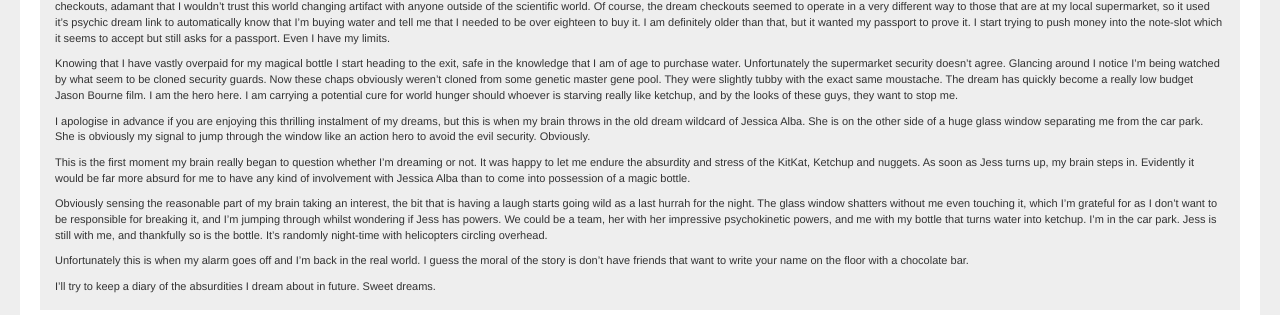
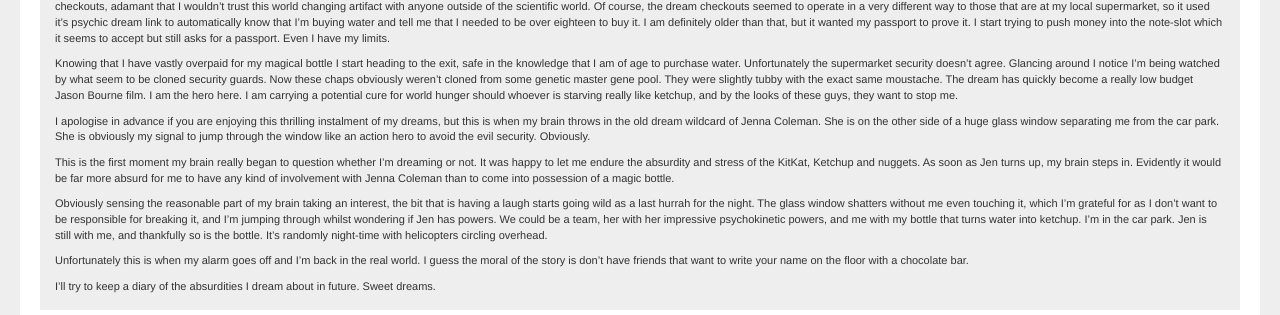
Before and after one commit to davidgitstuff/davidgitstuff.github.io, a Jekyll site: the page built from _posts/2016-09-04-i-had-a-dream.md, in a window 1280 px wide. Shown: the part 566-881 px from the top of the page. Built offline with Jekyll 4.4.1, drawn with Linux system fonts in a browser that asks for light colours; nearby versions of some CDN libraries; library files that are not in the unit come from our copies.

Commit message:
post update

```diff
--- a/_posts/2016-09-04-i-had-a-dream.md
+++ b/_posts/2016-09-04-i-had-a-dream.md
@@ -20,11 +20,11 @@ Wait, I hadn't paid for the water yet. Legally I don't own this magic bottle. Si
 
 Knowing that I have vastly overpaid for my magical bottle I start heading to the exit, safe in the knowledge that I am of age to purchase water. Unfortunately the supermarket security doesn't agree. Glancing around I notice I'm being watched by what seem to be cloned security guards. Now these chaps obviously weren't cloned from some genetic master gene pool. They were slightly tubby with the exact same moustache. The dream has quickly become a really low budget Jason Bourne film. I am the hero here. I am carrying a potential cure for world hunger should whoever is starving really like ketchup, and by the looks of these guys, they want to stop me.
 
-I apologise in advance if you are enjoying this thrilling instalment of my dreams, but this is when my brain throws in the old dream wildcard of Jessica Alba. She is on the other side of a huge glass window separating me from the car park. She is obviously my signal to jump through the window like an action hero to avoid the evil security. Obviously.
+I apologise in advance if you are enjoying this thrilling instalment of my dreams, but this is when my brain throws in the old dream wildcard of Jenna Coleman. She is on the other side of a huge glass window separating me from the car park. She is obviously my signal to jump through the window like an action hero to avoid the evil security. Obviously.
 
-This is the first moment my brain really began to question whether I'm dreaming or not. It was happy to let me endure the absurdity and stress of the KitKat, Ketchup and nuggets. As soon as Jess turns up, my brain steps in. Evidently it would be far more absurd for me to have any kind of involvement with Jessica Alba than to come into possession of a magic bottle.
+This is the first moment my brain really began to question whether I'm dreaming or not. It was happy to let me endure the absurdity and stress of the KitKat, Ketchup and nuggets. As soon as Jen turns up, my brain steps in. Evidently it would be far more absurd for me to have any kind of involvement with Jenna Coleman than to come into possession of a magic bottle.
 
-Obviously sensing the reasonable part of my brain taking an interest, the bit that is having a laugh starts going wild as a last hurrah for the night. The glass window shatters without me even touching it, which I'm grateful for as I don't want to be responsible for breaking it, and I'm jumping through whilst wondering if Jess has powers. We could be a team, her with her impressive psychokinetic powers, and me with my bottle that turns water into ketchup. I'm in the car park. Jess is still with me, and thankfully so is the bottle. It's randomly night-time with helicopters circling overhead.
+Obviously sensing the reasonable part of my brain taking an interest, the bit that is having a laugh starts going wild as a last hurrah for the night. The glass window shatters without me even touching it, which I'm grateful for as I don't want to be responsible for breaking it, and I'm jumping through whilst wondering if Jen has powers. We could be a team, her with her impressive psychokinetic powers, and me with my bottle that turns water into ketchup. I'm in the car park. Jen is still with me, and thankfully so is the bottle. It's randomly night-time with helicopters circling overhead.
 
 Unfortunately this is when my alarm goes off and I'm back in the real world. I guess the moral of the story is don't have friends that want to write your name on the floor with a chocolate bar.
 
```
